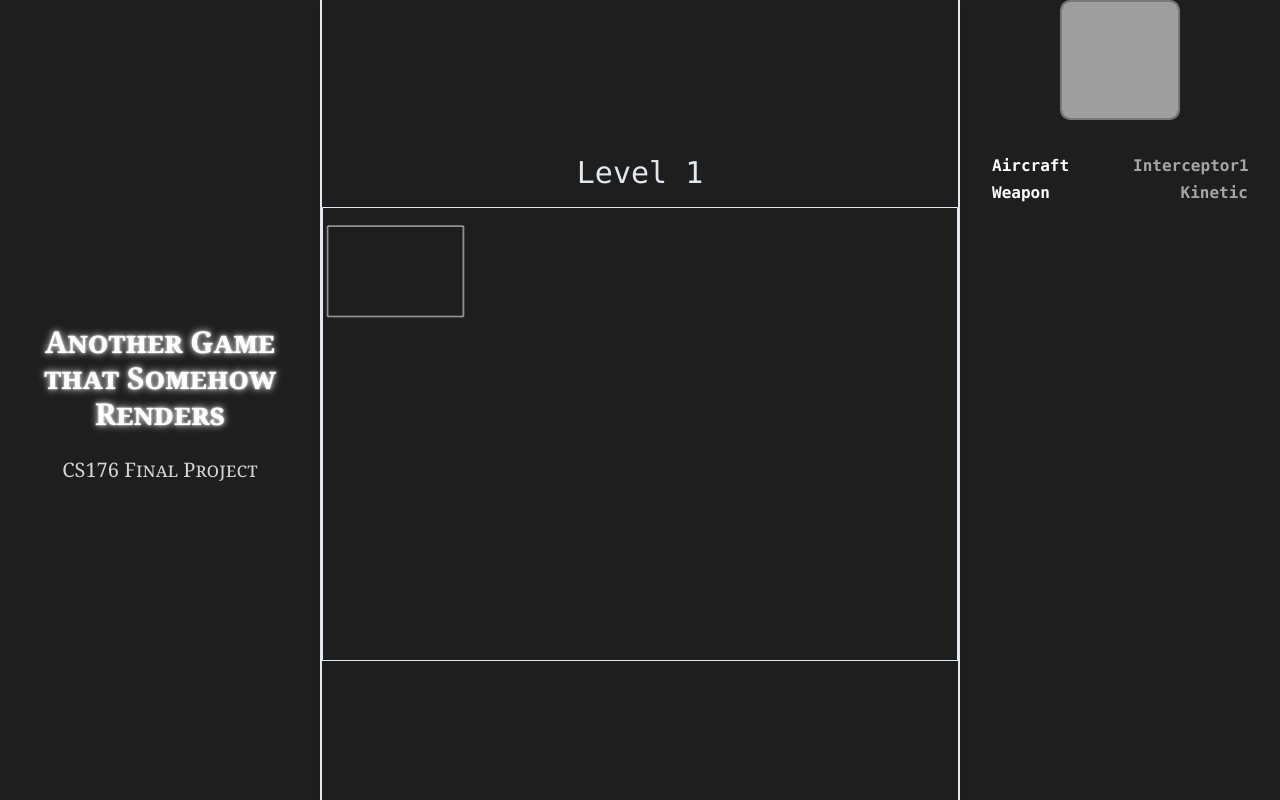
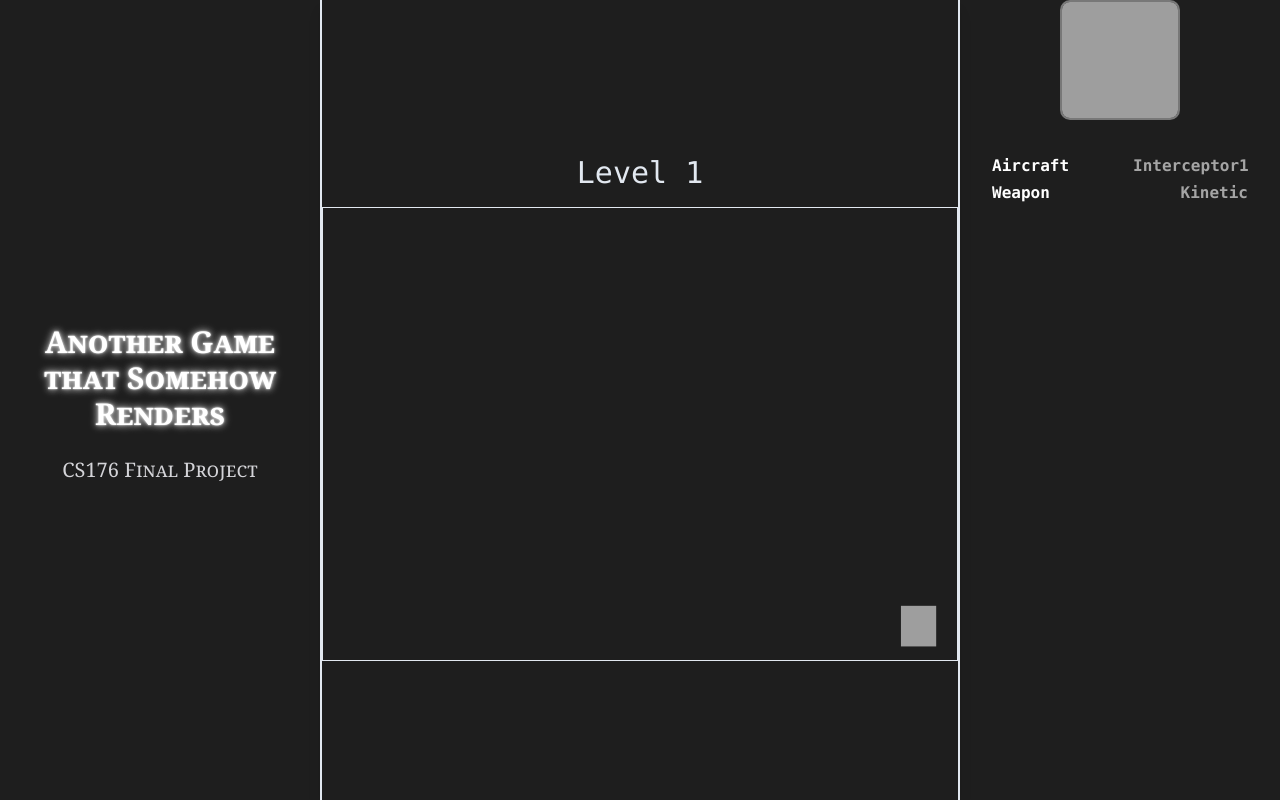
Before and after one commit to YBRua/CS176, a React (Vite) app in the folder final-project-game/: page /gaming/1 in a window 1280 px wide. Built offline with nearby package versions, Linux system fonts and the light colour scheme; grey boxes are pictures that could not be loaded.

Commit message:
Improved render process - with requestAnimationFrame

```diff
--- a/final-project-game/src/gaming/gameManager.ts
+++ b/final-project-game/src/gaming/gameManager.ts
@@ -1,40 +1,53 @@
 import React from "react";
+import { GameObject } from "./gameObjects/gameObject";
+import { SpriteGameObject } from "./gameObjects/spriteGameObject";
+import { Vector2D } from "./vector";
+
+import "../assets/aircraft/Interceptor.png";
 
 export class GameManager {
   gameLevelId: number;
   canvasRef: React.RefObject<HTMLCanvasElement>;
   ctx: CanvasRenderingContext2D | null;
   renderingHandler: number;
-  _debugX: number;
-  _debugY: number;
-  dx: number;
+  gameObjects: GameObject[];
 
   constructor(canvasRef: React.RefObject<HTMLCanvasElement>) {
     this.gameLevelId = -1;
     this.canvasRef = canvasRef;
     this.ctx = null;
     this.renderingHandler = -1;
-    this._debugX = 20;
-    this._debugY = 20;
-    this.dx = 5;
+    this.gameObjects = [];
   }
 
   initCtx() {
     this.ctx = this.canvasRef!.current!.getContext("2d");
+    this.gameObjects.push(
+      new SpriteGameObject(
+        new Vector2D(20, this.ctx!.canvas.height - 60),
+        new Vector2D(1, 0),
+        this.ctx,
+        39,
+        45,
+        "../src/assets/aircraft/Interceptor.png"
+      )
+    );
   }
 
-  _debug_draw() {
-    this.ctx!.beginPath();
-    this.ctx!.strokeStyle = "white";
-    this.ctx!.rect(this._debugX, this._debugY, 150, 100);
-    this.ctx!.stroke();
-    if (
-      this._debugX + this.dx + 150 > this.canvasRef!.current!.width ||
-      this._debugX + this.dx < 0
-    ) {
-      this.dx = -this.dx;
-    }
-    this._debugX += this.dx;
+  renderLoop() {
+    this.ctx!.clearRect(0, 0, this.ctx!.canvas.width, this.ctx!.canvas.height);
+
+    this.gameObjects.forEach((gameObject) => {
+      gameObject.update();
+    });
+
+    this.gameObjects.forEach((gameObject) => {
+      gameObject.draw();
+    });
+
+    requestAnimationFrame(() => {
+      this.renderLoop();
+    });
   }
 
   run() {
@@ -42,9 +55,8 @@ export class GameManager {
       console.log("ctx is null");
       this.initCtx();
     }
-    this.renderingHandler = setInterval(() => {
-      this.ctx!.clearRect(0, 0, this.canvasRef!.current!.width, this.canvasRef!.current!.height);
-      this._debug_draw();
-    }, 1000 / 60);
+    requestAnimationFrame(() => {
+      this.renderLoop();
+    });
   }
 }
--- a/final-project-game/src/gaming/gameObject.ts
+++ b/final-project-game/src/gaming/gameObjects/gameObject.ts
@@ -1,14 +1,17 @@
-import { Vector2D } from "./vector";
+import { Vector2D } from "../vector";
 
 export class GameObject {
   position: Vector2D | null;
   velocity: Vector2D;
+  ctx: CanvasRenderingContext2D | null;
 
   constructor(
     position: Vector2D | null = null,
-    velocity: Vector2D | null = null
+    velocity: Vector2D | null = null,
+    ctx: CanvasRenderingContext2D | null = null
   ) {
     this.position = position;
+    this.ctx = ctx;
 
     if (velocity) {
       this.velocity = velocity;
@@ -17,7 +20,7 @@ export class GameObject {
     }
   }
 
-  public draw(ctx: CanvasRenderingContext2D): void {
+  public draw(): void {
     return;
   }
 
--- /dev/null
+++ b/final-project-game/src/gaming/gameObjects/physicalGameObject.ts
@@ -0,0 +1,19 @@
+import { Vector2D } from "../vector";
+import { GameObject } from "./gameObject";
+
+export class PhysicalGameObject extends GameObject {
+  width: number;
+  height: number;
+
+  constructor(
+    position: Vector2D | null = null,
+    velocity: Vector2D | null = null,
+    ctx: CanvasRenderingContext2D | null = null,
+    width: number = 0,
+    height: number = 0
+  ) {
+    super(position, velocity, ctx);
+    this.width = width;
+    this.height = height;
+  }
+}
--- /dev/null
+++ b/final-project-game/src/gaming/gameObjects/spriteGameObject.ts
@@ -0,0 +1,50 @@
+import { Vector2D } from "../vector";
+import { PhysicalGameObject } from "./physicalGameObject";
+
+export class SpriteGameObject extends PhysicalGameObject {
+  imageSrc: string | null;
+  sprite: HTMLImageElement | null;
+
+  constructor(
+    position: Vector2D | null = null,
+    velocity: Vector2D | null = null,
+    ctx: CanvasRenderingContext2D | null = null,
+    width: number = 0,
+    height: number = 0,
+    imageSrc: string | null = null
+  ) {
+    super(position, velocity, ctx, width, height);
+    this.imageSrc = imageSrc;
+    this.sprite = null;
+
+    if (this.imageSrc) {
+      this.sprite = new Image(width, height);
+      this.sprite.src = this.imageSrc;
+    }
+  }
+
+  public override draw(): void {
+    if (this.sprite && this.position) {
+      this.ctx!.drawImage(
+        this.sprite,
+        this.position.x,
+        this.position.y,
+        this.width,
+        this.height
+      );
+    }
+  }
+
+  public override update(): void {
+    if (this.position && this.velocity) {
+      if (
+        this.position.x + this.velocity.x + this.width >
+          this.ctx!.canvas.width ||
+        this.position.x + this.velocity.x < 0
+      ) {
+        this.velocity = new Vector2D(-this.velocity.x, this.velocity.y);
+      }
+      this.position = Vector2D.add(this.position, this.velocity);
+    }
+  }
+}
```
